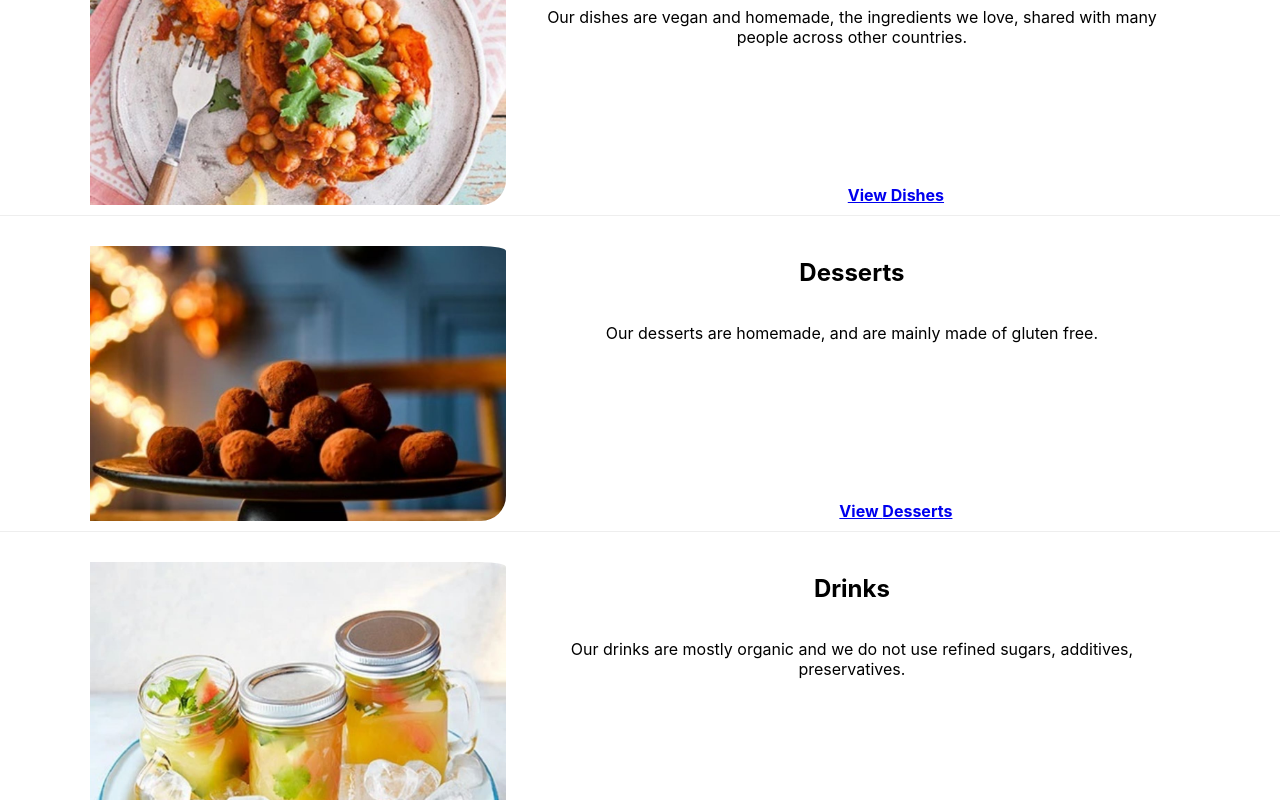
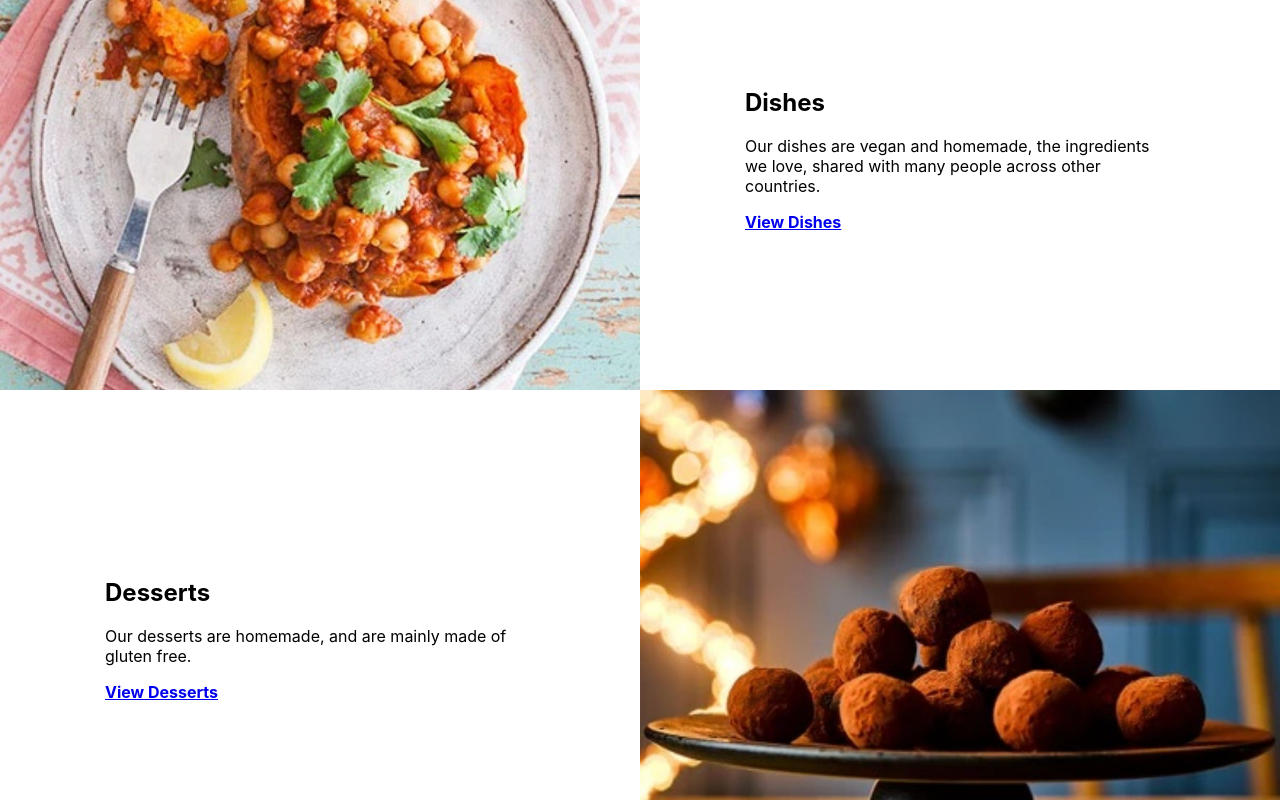
Before and after one commit to sailathatammana/tastify, a React (Create React App) app: page / in a window 1280 px wide. Shown: the part 900-1700 px from the top of the page. Built offline with nearby package versions, Linux system fonts and the light colour scheme.

Commit message:
Cards alternate fixed

```diff
--- a/src/components/Category.jsx
+++ b/src/components/Category.jsx
@@ -6,16 +6,15 @@ export default function Category({ item }) {
   const imageURL = imageObject.default;
 
   return (
-    <section className="section-menu ">
-      <article>
-        <img className="catimg" src={imageURL} alt="img" />
-        <h2>{item.name}</h2>
-        <p>{item.description}</p>
-        <Link to={`./${item.name}`}>View {item.name}</Link>
-        {/* <a href={`./${item.name}`} className="btn btn-main">
-          <h3> View {item.name}</h3>
-        </a> */}
-      </article>
-    </section>
+    <article className="menu">
+      <img className="image" src={imageURL} alt="img" />
+      <div className="container">
+        <div className="center">
+          <h2>{item.name}</h2>
+          <p>{item.description}</p>
+          <Link to={`./${item.name}`}>View {item.name}</Link>
+        </div>
+      </div>
+    </article>
   );
 }
--- a/src/pages/HomePage.jsx
+++ b/src/pages/HomePage.jsx
@@ -8,9 +8,9 @@ export default function HomePage() {
   ));
 
   return (
-    <div>
+    <div id="home">
       <Hero />
-      {CategoriesList}
+      <section className="section-menu">{CategoriesList}</section>
     </div>
   );
 }
--- a/src/styles/categorySection.css
+++ b/src/styles/categorySection.css
@@ -1,78 +1,55 @@
-.section-menu {
-  height: max-content;
-  display: grid;
-  grid-template-rows: repeat(3, 33.33%);
-  grid-template-columns: 1fr;
+#home .menu .image {
+  width: 100%;
+  object-fit: cover;
 }
 
-.section-menu img {
-  grid-area: img;
-  height: 250px;
-  width: 100%;
-  object-fit: cover;
-  object-position: top center;
-  padding-top: 20px;
-  border-radius: 25px;
+#home .menu .container {
+  padding: var(--space-big);
 }
 
-.section-menu h2,
-.section-menu p {
-  padding: 0 12px;
-  justify-content: center;
-  text-align: center;
-}
-.section-menu h2 {
-  grid-area: title;
-  text-transform: capitalize;
-  padding-top: 12px;
-}
-.section-menu p {
-  grid-area: description;
-  text-align: justify;
-  text-justify: inter-character;
-  text-overflow: ellipsis;
-  overflow: hidden;
-  height: max-content;
-}
-.section-menu a {
-  grid-area: link;
-  align-self: center;
-  justify-self: center;
-  width: max-content;
-  text-align: center;
+#home .menu .center a {
   font-weight: 700;
 }
-@media (min-width: 900px) {
-  .section-menu img {
-    height: 275px;
-    padding-left: 80px;
+
+@media (min-width: 960px) {
+  #home .section-menu {
+    margin: 10px auto;
+    max-width: 1920px;
+  }
+  /* This move to a horizontal layout */
+  #home .menu {
+    display: flex;
+    flex-direction: row;
   }
 
-  .section-menu h2,
-  .section-menu p {
-    padding-right: 100px;
-    text-align: center;
+  /* This make each side 50% wide */
+  #home .menu .image,
+  #home .menu .container {
+    width: 50%;
   }
-  .section-menu {
-    height: max-content;
-    padding: 10px;
-    border-bottom: 1px solid #eeeeee;
+
+  /* Center the text   */
+  #home .menu .container {
+    display: grid;
+    align-self: center;
+    justify-self: center;
   }
-  .section-menu article {
-    background: white;
-    display: grid;
-    grid-template-columns: 33% 1fr;
-    grid-template-rows: min-content 1fr min-content;
-    grid-column-gap: 96px;
-    grid-template-areas:
-      "img title"
-      "img description"
-      "img link";
+
+  /* Limit the text lenght */
+  #home .menu .center {
+    margin: 0 auto;
+    max-width: 430px;
   }
-  .section-menu article:nth-child(even) {
-    grid-template-areas:
-      "title img"
-      "description img "
-      "link img ";
+
+  /* Alter the image location */
+  #home .menu:nth-child(even) {
+    flex-direction: row-reverse;
   }
 }
+
+@media (min-width: 2500px) {
+  #home .section-menu {
+    margin: 0 auto;
+    max-width: 1920px;
+  }
+}
--- a/src/styles/productPage.css
+++ b/src/styles/productPage.css
@@ -29,7 +29,8 @@
 }
 
 .section-ingredients {
-  padding: 10px;
+  margin: 0 auto;
+  max-width: 430px;
 }
 .section-ingredients ul {
   height: min-content;
@@ -50,9 +51,10 @@
   text-align: center;
 }
 
-@media (min-width: 900px) {
+@media (min-width: 550px) {
   .section-product_description {
-    max-width: 960px;
+    margin: 0 auto;
+    max-width: 430px;
   }
 
   .section-product_description img {
```
